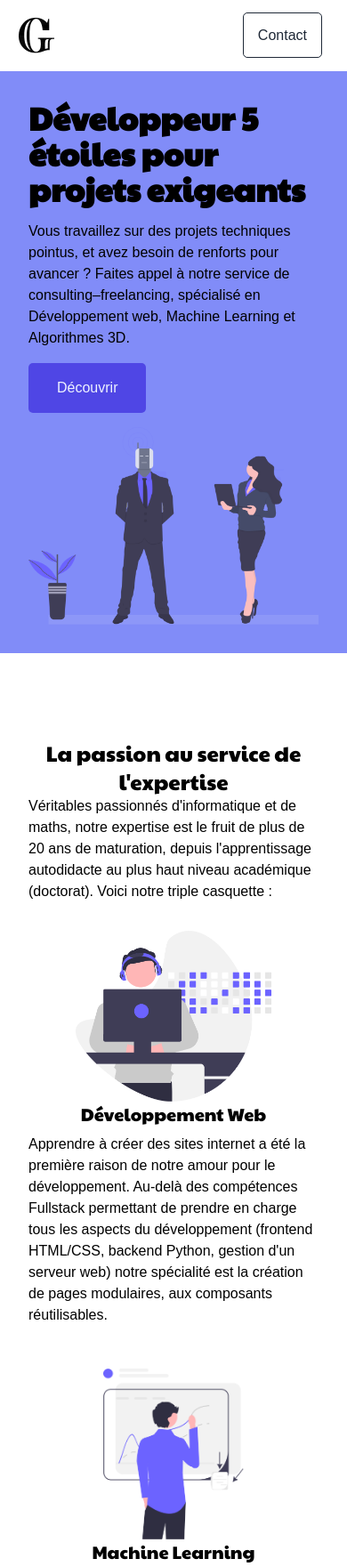
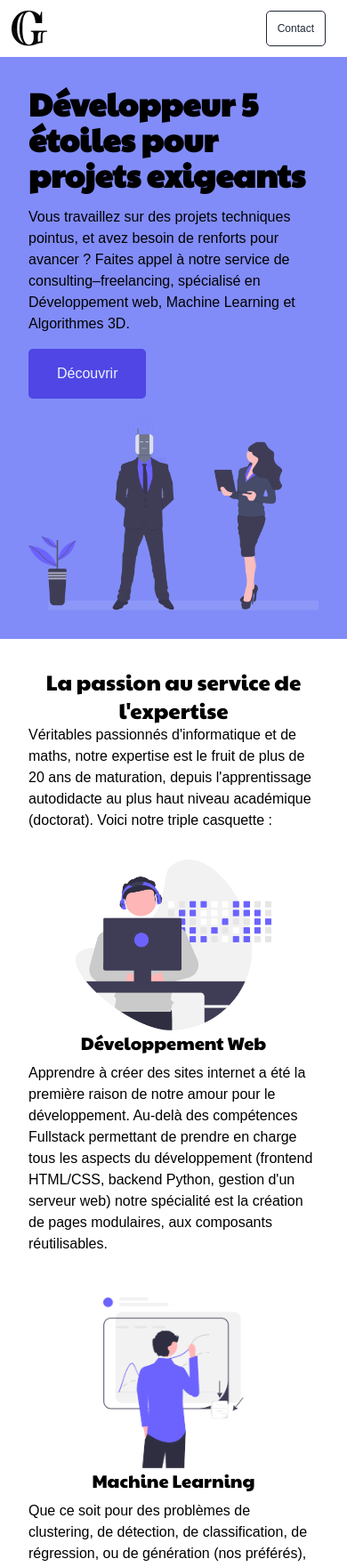
Before and after one commit to groscot/groscot.github.io, a plain HTML site: page index.html in a window 390 px wide. Shown: the top 1761 px of the page at 89% size. Drawn offline with Linux system fonts and the light colour scheme.

Commit message:
Better virtual margins

```diff
--- a/index.html
+++ b/index.html
@@ -10,7 +10,7 @@
 </head>
 <body class="font-sans">
 
-<nav class="bg-white p-2 pl-4 sticky top-0 flex justify-between items-center z-10">
+<nav class="bg-white p-1 pl-2 md:p-2 md:pl-4 text-xs md:text-base sticky top-0 flex justify-between items-center z-10">
     <a href="/"><img src="/static/media/logo.png" class="w-12 h-12 m-0 mx-auto lg:mx-0" /></a>
     <div class="">
         <ul class="p-5 flex justify-end">
@@ -20,7 +20,7 @@
             </li>
 
             <li class="px-5 first:pl-0 last:pr-0 font-medium text-gray-800">
-                <a class="hover:bg-gray-50 border border-solid border-gray-800 ring-gray-800 shadow-brut bg-white text-gray-800 p-4" href="/contact">Contact</a>
+                <a class="hover:bg-gray-50 border border-solid border-gray-800 ring-gray-800 shadow-brut bg-white text-gray-800 p-3 md:p-4" href="/contact">Contact</a>
             </li>
         </ul>
     </div>
@@ -69,7 +69,8 @@ function do_scroll() {
   });
 }
 </script>
-<section class="wrapper bg-white" id="">
+<a id="" class="relative -top-10 md:-top-6 lg:-top-2"></a>
+<section class="wrapper bg-white">
     <div class="container">
       <h3 class="md:text-4xl text-2xl text-center md:pb-4 font-serif">La passion au service de l'expertise</h3>
       <p class="max-w-2xl mx-auto">
--- a/input.css
+++ b/input.css
@@ -6,8 +6,7 @@
 @tailwind utilities;
 
 .wrapper {
-    @apply px-8 md:px-16 lg:px-32 py-24 -my-16 md:py-20 md:-my-8 lg:py-20 lg:-my-4;
-    /* Real padding values: 8, 12, 16 (+6 with negative margin)*/
+    @apply px-8 py-8 md:px-16 md:py-12 lg:px-32 lg:py-16;
 }
 
 .wrapper .container {
```
Also changed, not shown: apropos/index.html (+2 -2 lines), contact/index.html (+4 -3 lines), creations/index.html (+2 -2 lines), static/output.css.
